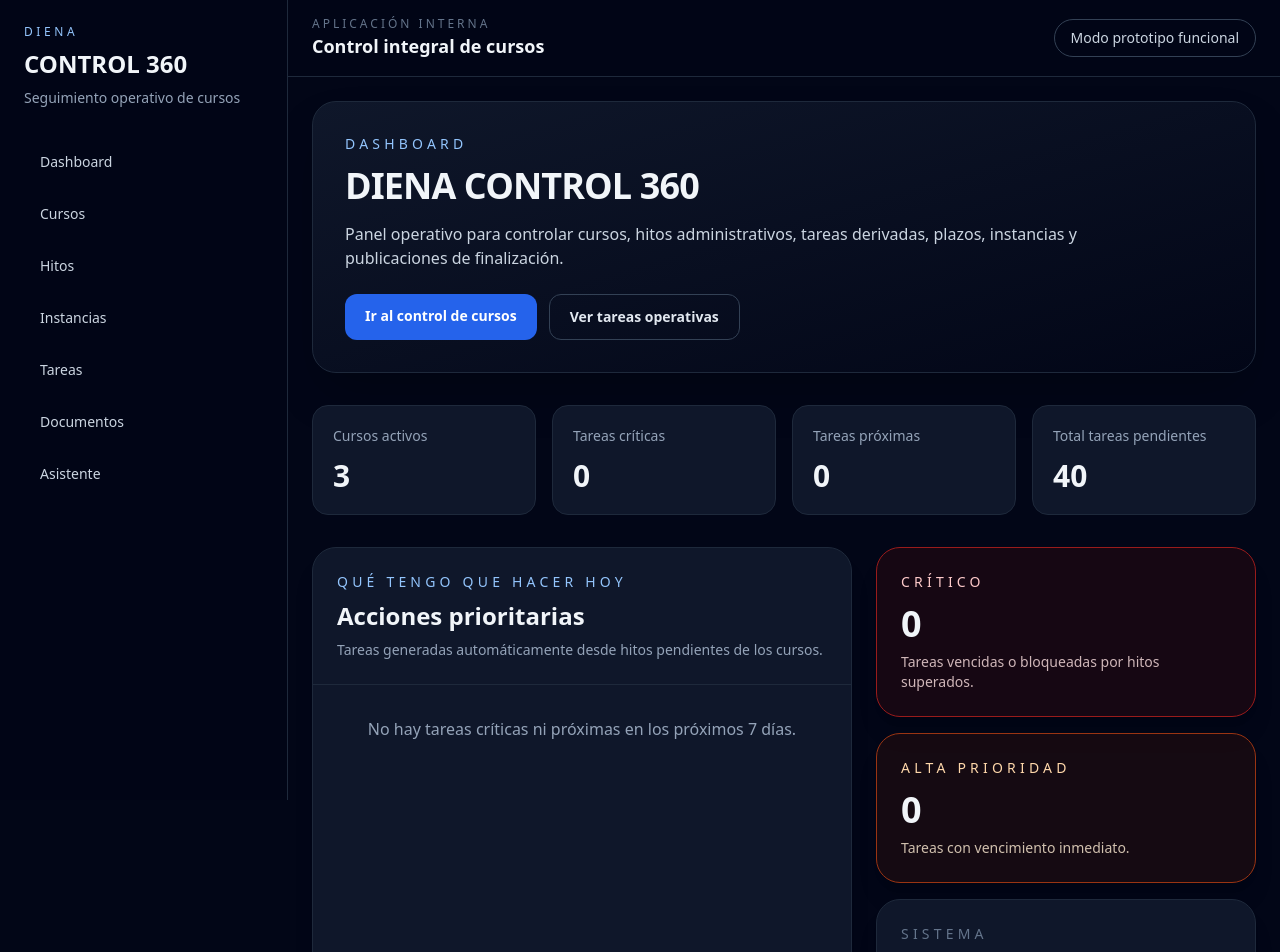
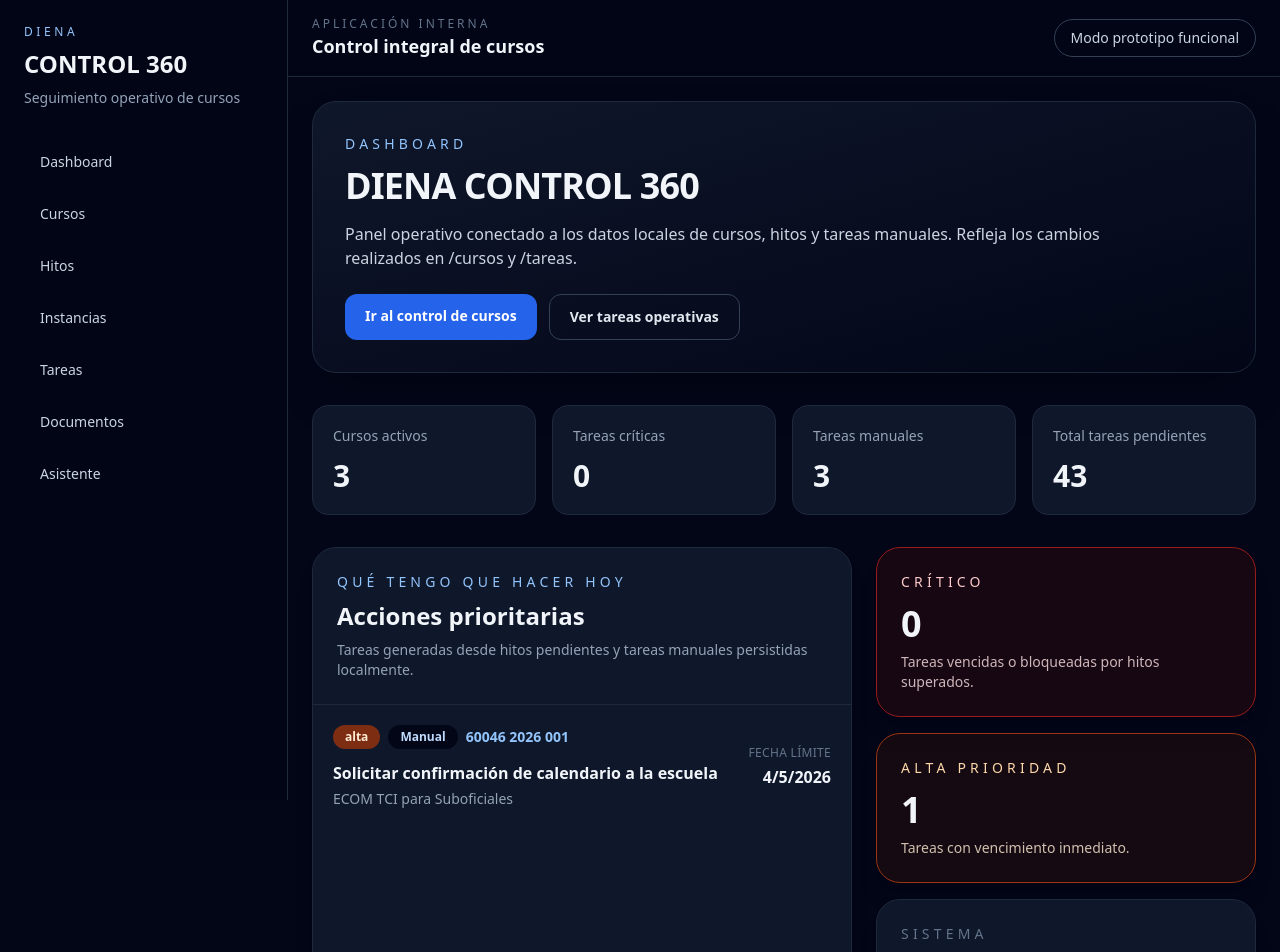
Before and after one commit to mgomlo4-bot/diena-control-360, a Next.js app: page / in a window 1280 px wide. Shown: the top 952 px of the page. Built offline with nearby package versions, Linux system fonts and the light colour scheme.

Commit message:
Conectar dashboard principal a localStorage

```diff
--- a/app/page.tsx
+++ b/app/page.tsx
@@ -1,115 +1,5 @@
-import Link from 'next/link';
-import { mockCourses } from '../lib/mockCourses';
-import { getCourseTasks, getTaskSummary, getTodayTasks, getUpcomingTasks } from '../lib/courseTasks';
-import { formatCourseDate } from '../lib/courseUtils';
-
-const tasks = getCourseTasks(mockCourses);
-const todayTasks = getTodayTasks(tasks);
-const upcomingTasks = getUpcomingTasks(tasks, 7);
-const summary = getTaskSummary(tasks);
-
-const kpis = [
-  { label: 'Cursos activos', value: String(mockCourses.filter((course) => course.active).length) },
-  { label: 'Tareas críticas', value: String(summary.critical) },
-  { label: 'Tareas próximas', value: String(upcomingTasks.length) },
-  { label: 'Total tareas pendientes', value: String(summary.total) },
-];
-
-function priorityClass(priority: string): string {
-  if (priority === 'critica') return 'bg-red-900 text-red-100';
-  if (priority === 'alta') return 'bg-orange-900 text-orange-100';
-  if (priority === 'media') return 'bg-yellow-900 text-yellow-100';
-  return 'bg-slate-800 text-slate-200';
-}
+import DashboardClient from '../components/DashboardClient';
 
 export default function DashboardPage() {
-  const mainTasks = [...todayTasks, ...upcomingTasks].slice(0, 8);
-
-  return (
-    <section className="space-y-8">
-      <div className="rounded-3xl border border-slate-800 bg-gradient-to-br from-slate-900 to-slate-950 p-8 shadow-2xl">
-        <p className="text-sm uppercase tracking-[0.3em] text-blue-300">Dashboard</p>
-        <h1 className="mt-3 text-4xl font-bold tracking-tight">DIENA CONTROL 360</h1>
-        <p className="mt-4 max-w-3xl text-slate-300">
-          Panel operativo para controlar cursos, hitos administrativos, tareas derivadas, plazos, instancias y publicaciones de finalización.
-        </p>
-        <div className="mt-6 flex flex-wrap gap-3">
-          <Link
-            href="/cursos"
-            className="inline-flex rounded-xl bg-blue-600 px-5 py-3 text-sm font-semibold text-white transition hover:bg-blue-500"
-          >
-            Ir al control de cursos
-          </Link>
-          <Link
-            href="/tareas"
-            className="inline-flex rounded-xl border border-slate-700 px-5 py-3 text-sm font-semibold text-slate-200 transition hover:bg-slate-800"
-          >
-            Ver tareas operativas
-          </Link>
-        </div>
-      </div>
-
-      <div className="grid gap-4 md:grid-cols-4">
-        {kpis.map((kpi) => (
-          <article key={kpi.label} className="rounded-2xl border border-slate-800 bg-slate-900 p-5">
-            <p className="text-sm text-slate-400">{kpi.label}</p>
-            <p className="mt-3 text-3xl font-bold">{kpi.value}</p>
-          </article>
-        ))}
-      </div>
-
-      <div className="grid gap-6 xl:grid-cols-[1fr_380px]">
-        <article className="rounded-3xl border border-slate-800 bg-slate-900 shadow-xl">
-          <div className="border-b border-slate-800 p-6">
-            <p className="text-sm uppercase tracking-[0.3em] text-blue-300">Qué tengo que hacer hoy</p>
-            <h2 className="mt-2 text-2xl font-bold">Acciones prioritarias</h2>
-            <p className="mt-2 text-sm text-slate-400">Tareas generadas automáticamente desde hitos pendientes de los cursos.</p>
-          </div>
-          <div className="divide-y divide-slate-800">
-            {mainTasks.map((task) => (
-              <div key={task.id} className="grid gap-3 p-5 md:grid-cols-[1fr_auto] md:items-center">
-                <div>
-                  <div className="flex flex-wrap items-center gap-2">
-                    <span className={`rounded-full px-3 py-1 text-xs font-semibold ${priorityClass(task.priority)}`}>{task.priority}</span>
-                    <span className="rounded-full bg-slate-950 px-3 py-1 text-xs font-semibold text-blue-200">{task.milestoneCode}</span>
-                    <Link href={`/cursos/${task.courseId}`} className="text-sm font-semibold text-blue-300 hover:text-blue-200">
-                      {task.courseCode}
-                    </Link>
-                  </div>
-                  <h3 className="mt-3 font-semibold text-slate-100">{task.title}</h3>
-                  <p className="mt-1 text-sm text-slate-400">{task.courseName}</p>
-                </div>
-                <div className="text-left md:text-right">
-                  <p className="text-xs uppercase tracking-wide text-slate-500">Fecha límite</p>
-                  <p className="mt-1 font-semibold text-slate-100">{formatCourseDate(task.dueDate)}</p>
-                </div>
-              </div>
-            ))}
-            {!mainTasks.length ? (
-              <div className="p-8 text-center text-slate-400">No hay tareas críticas ni próximas en los próximos 7 días.</div>
-            ) : null}
-          </div>
-        </article>
-
-        <aside className="space-y-4">
-          <article className="rounded-3xl border border-red-800 bg-red-950/30 p-6 shadow-xl">
-            <p className="text-sm uppercase tracking-[0.3em] text-red-200">Crítico</p>
-            <p className="mt-3 text-4xl font-bold">{summary.critical}</p>
-            <p className="mt-2 text-sm text-red-100/80">Tareas vencidas o bloqueadas por hitos superados.</p>
-          </article>
-          <article className="rounded-3xl border border-orange-800 bg-orange-950/30 p-6 shadow-xl">
-            <p className="text-sm uppercase tracking-[0.3em] text-orange-200">Alta prioridad</p>
-            <p className="mt-3 text-4xl font-bold">{summary.high}</p>
-            <p className="mt-2 text-sm text-orange-100/80">Tareas con vencimiento inmediato.</p>
-          </article>
-          <article className="rounded-3xl border border-slate-800 bg-slate-900 p-6 shadow-xl">
-            <p className="text-sm uppercase tracking-[0.3em] text-slate-500">Sistema</p>
-            <p className="mt-3 text-sm text-slate-300">
-              El dashboard ya se alimenta de los hitos de cursos y no de cifras fijas. Esto prepara la conexión futura con base de datos.
-            </p>
-          </article>
-        </aside>
-      </div>
-    </section>
-  );
+  return <DashboardClient />;
 }
```
